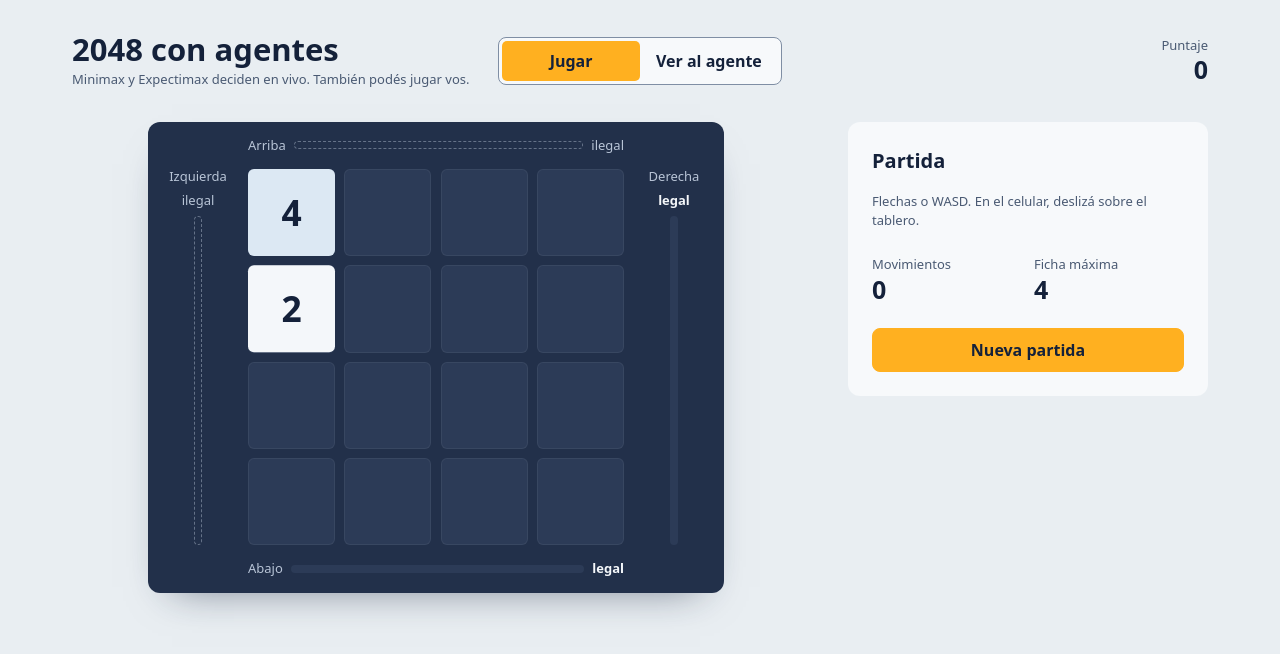
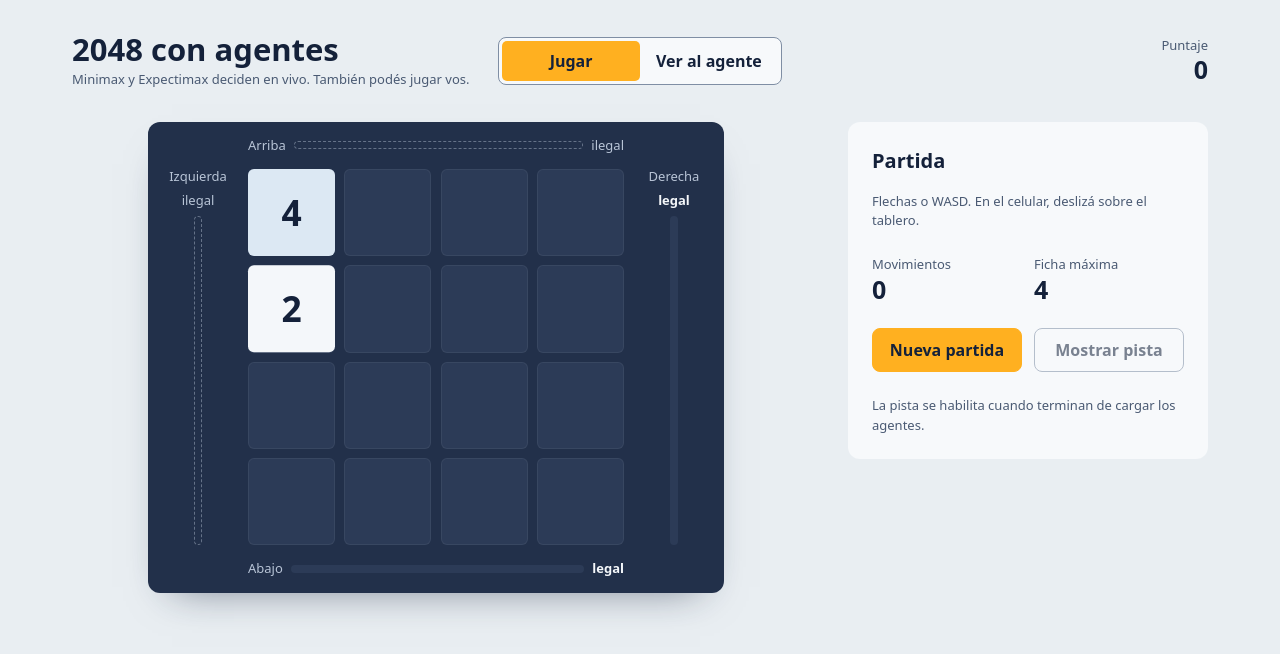
Before and after one commit to Gonzalo-Soba/cartpole-2048-ai-agents, a React (Vite) app in the folder web/: page / in a window 1280 px wide. Shown: the top 654 px of the page. Built offline with nearby package versions, Linux system fonts and the light colour scheme.

Commit message:
feat(web): agrega pista del agente en modo jugar

```diff
--- a/web/src/App.tsx
+++ b/web/src/App.tsx
@@ -1,5 +1,5 @@
 import { useEffect, useState } from 'react'
-import { formatearNumero, medidoresDeAnalisis, medidoresDeLegalidad } from './brujula'
+import { formatearNumero, medidoresDeAnalisis, medidoresDeLegalidad, medidoresDeValores } from './brujula'
 import { Brujula } from './components/Brujula'
 import { Cabecera, type Modo } from './components/Cabecera'
 import { PanelControl } from './components/PanelControl'
@@ -8,6 +8,7 @@ import { Tablero } from './components/Tablero'
 import { useAgente } from './hooks/useAgente'
 import { useAgenteJugando } from './hooks/useAgenteJugando'
 import { usePartida } from './hooks/usePartida'
+import { usePista } from './hooks/usePista'
 import { useTeclado } from './hooks/useTeclado'
 import { tableroDeFichas } from './motor/fichas'
 import type { Partida } from './motor/partida'
@@ -57,6 +58,14 @@ function App() {
     return () => clearTimeout(id)
   }, [iniciar])
 
+  const [pista, setPista] = useState(false)
+  const analisisPista = usePista({
+    tablero: tableroDeFichas(persona.partida.fichas),
+    activa: pista && jugando,
+    listo: agente.estado.fase === 'listo',
+    analizar: agente.analizar,
+  })
+
   function cambiarModo(m: Modo) {
     if (m === 'jugar') bucle.pausar()
     setModo(m)
@@ -72,7 +81,15 @@ function App() {
       <main className="escenario">
         <section className="escenario__juego" aria-label="Tablero">
           {jugando ? (
-            <Brujula medidores={medidoresDeLegalidad(jugadasLegales(tablero), partida.ultima)} etiqueta="Jugadas posibles">
+            <Brujula
+              medidores={
+                analisisPista?.elegida
+                  ? medidoresDeValores(analisisPista.valores, analisisPista.elegida)
+                  : // Con la pista activa, el ámbar queda para la sugerencia: así no parpadea mientras calcula.
+                    medidoresDeLegalidad(jugadasLegales(tablero), pista ? null : partida.ultima)
+              }
+              etiqueta={analisisPista ? 'Pista: evaluación de cada jugada' : 'Jugadas posibles'}
+            >
               <Tablero
                 key="persona"
                 fichas={partida.fichas}
@@ -106,7 +123,15 @@ function App() {
           </div>
         </section>
         {jugando ? (
-          <PanelPartida partida={partida} fichaMaxima={fichaMaxima} onNueva={persona.nueva} />
+          <PanelPartida
+            partida={partida}
+            fichaMaxima={fichaMaxima}
+            onNueva={persona.nueva}
+            estadoAgente={agente.estado}
+            pista={pista}
+            onPista={() => setPista((p) => !p)}
+            analisisPista={analisisPista}
+          />
         ) : (
           <PanelControl
             estado={agente.estado}
--- a/web/src/brujula.ts
+++ b/web/src/brujula.ts
@@ -50,7 +50,8 @@ export function medidoresDeValores(valores: ValoresBrujula, elegida: Direccion):
   for (const d of DIRECCIONES) {
     const valor = valores[d]
     const estado = valor === null ? 'ilegal' : d === elegida ? 'elegida' : 'legal'
-    const texto = valor === null ? 'ilegal' : formatearNumero(valor)
+    // Un decimal: con enteros, dos jugadas parecen empatadas aunque una gane.
+    const texto = valor === null ? 'ilegal' : decimal.format(valor)
     const sufijo = estado === 'elegida' ? ', jugada elegida' : ''
     medidores[d] = { texto, relleno: relleno[d], estado, etiqueta: `${NOMBRES[d]}: ${texto}${sufijo}` }
   }
--- a/web/src/components/PanelControl.css
+++ b/web/src/components/PanelControl.css
@@ -58,6 +58,13 @@
 
 .panel__plegable {
   margin-top: var(--e-4);
+}
+
+/* Activado va invertido, como la profundidad elegida: el ámbar es de la acción principal. */
+.boton--alternar[aria-pressed='true'] {
+  border-color: var(--tinta);
+  background: var(--tinta);
+  color: var(--papel);
 }
 
 .panel__ancho {
--- a/web/src/components/PanelPartida.tsx
+++ b/web/src/components/PanelPartida.tsx
@@ -1,15 +1,29 @@
+import type { Analisis } from '../agentes/protocolo'
+import { NOMBRES, formatearNumero } from '../brujula'
+import type { EstadoAgente } from '../hooks/useAgente'
 import type { Partida } from '../motor/partida'
-import { formatearNumero } from '../brujula'
 import './PanelControl.css'
 
 interface Props {
   partida: Partida
   fichaMaxima: number
   onNueva: () => void
+  estadoAgente: EstadoAgente
+  pista: boolean
+  onPista: () => void
+  analisisPista: Analisis | null
 }
 
-/** Panel del modo Jugar: datos de la partida y cómo se juega. */
-export function PanelPartida({ partida, fichaMaxima, onNueva }: Props) {
+function textoPista(estado: EstadoAgente, pista: boolean, analisis: Analisis | null): string {
+  if (estado.fase === 'error') return 'La pista no está disponible: no se pudieron cargar los agentes.'
+  if (estado.fase !== 'listo') return 'La pista se habilita cuando terminan de cargar los agentes.'
+  if (!pista) return 'Muestra lo que haría Expectimax con profundidad 2.'
+  if (!analisis) return 'Calculando la pista.'
+  return analisis.elegida ? `Pista: ${NOMBRES[analisis.elegida]}.` : 'Sin jugadas posibles.'
+}
+
+/** Panel del modo Jugar: datos de la partida, cómo se juega y la pista. */
+export function PanelPartida({ partida, fichaMaxima, onNueva, estadoAgente, pista, onPista, analisisPista }: Props) {
   return (
     <aside className="panel" aria-labelledby="partida-titulo">
       <h2 id="partida-titulo" className="panel__titulo panel__titulo--siempre">
@@ -27,9 +41,25 @@ export function PanelPartida({ partida, fichaMaxima, onNueva }: Props) {
             <dd className="cifras">{fichaMaxima}</dd>
           </div>
         </dl>
-        <button type="button" className="boton boton--principal" onClick={onNueva}>
-          Nueva partida
-        </button>
+        <div className="panel__acciones">
+          <button type="button" className="boton boton--principal" onClick={onNueva}>
+            Nueva partida
+          </button>
+          {/* Botón y no checkbox: con el foco en un input, las flechas no juegan. */}
+          <button
+            type="button"
+            className="boton boton--alternar"
+            aria-pressed={pista}
+            aria-describedby="pista-texto"
+            disabled={estadoAgente.fase !== 'listo'}
+            onClick={onPista}
+          >
+            Mostrar pista
+          </button>
+        </div>
+        <p id="pista-texto" className="campo__ayuda" aria-live="polite">
+          {textoPista(estadoAgente, pista, analisisPista)}
+        </p>
       </div>
     </aside>
   )
--- /dev/null
+++ b/web/src/hooks/usePista.ts
@@ -0,0 +1,40 @@
+import { useEffect, useState } from 'react'
+import type { Analisis, ConfigAgente } from '../agentes/protocolo'
+import type { Tablero } from '../motor/tablero'
+
+/** La pista usa el agente más rápido de los buenos: unos 15 ms por jugada en Pyodide. */
+export const CONFIG_PISTA: ConfigAgente = { agente: 'expectimax', profundidad: 2, evaluacion: 'balanceada' }
+
+// Espera tras la última jugada antes de pedir: si se mantiene apretada una
+// flecha, no se encolan análisis de tableros que ya pasaron.
+const ESPERA_MS = 80
+
+interface Opciones {
+  tablero: Tablero
+  activa: boolean
+  listo: boolean
+  analizar: (tablero: Tablero, config: ConfigAgente) => Promise<Analisis>
+}
+
+/** Análisis del tablero actual, o `null` mientras no hay uno vigente. */
+export function usePista({ tablero, activa, listo, analizar }: Opciones): Analisis | null {
+  const [resultado, setResultado] = useState<{ clave: string; analisis: Analisis } | null>(null)
+  const clave = tablero.join(',')
+
+  useEffect(() => {
+    if (!activa || !listo) return
+    let vigente = true
+    const t = setTimeout(() => {
+      analizar(clave.split(',').map(Number), CONFIG_PISTA).then(
+        (analisis) => vigente && setResultado({ clave, analisis }),
+        () => {}, // el error de carga ya lo muestra el panel
+      )
+    }, ESPERA_MS)
+    return () => {
+      vigente = false
+      clearTimeout(t)
+    }
+  }, [activa, listo, clave, analizar])
+
+  return activa && resultado?.clave === clave ? resultado.analisis : null
+}
```
Also changed, not shown: 1 other file (tests, documents, lock files or other folders).
